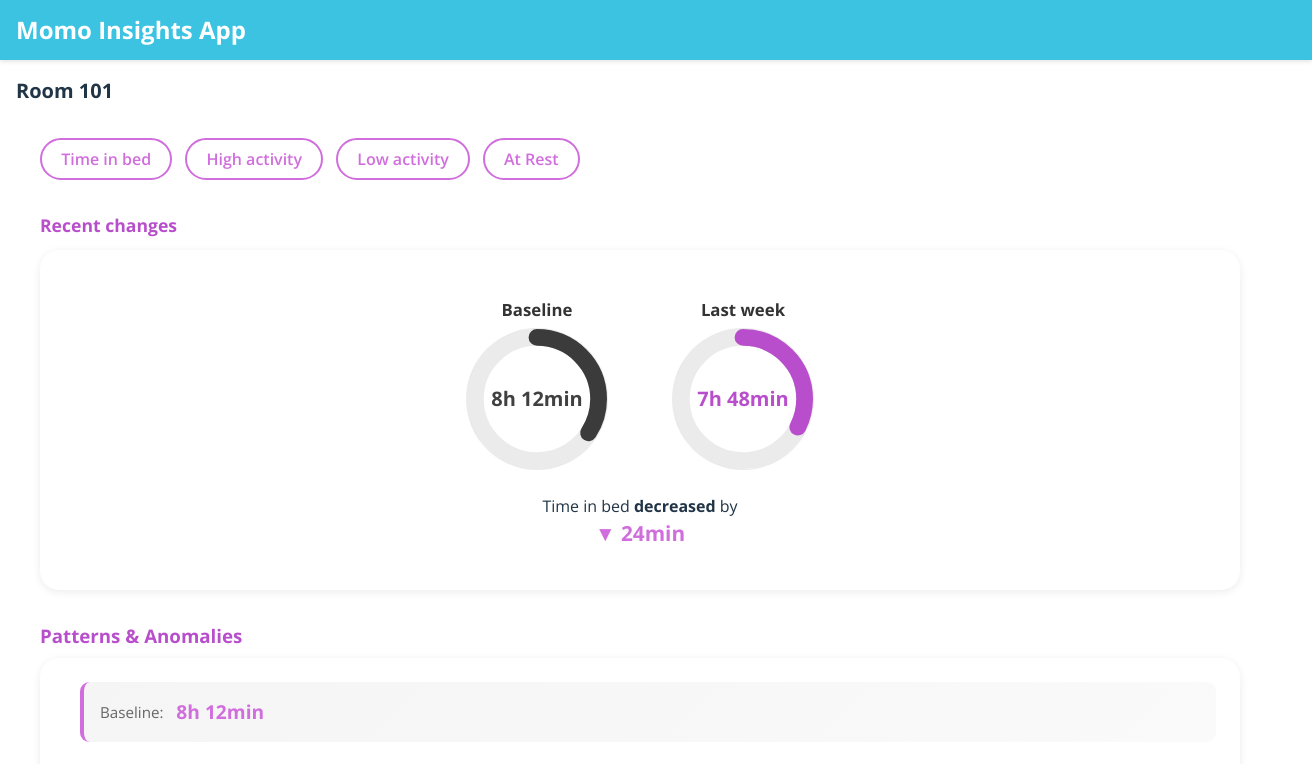
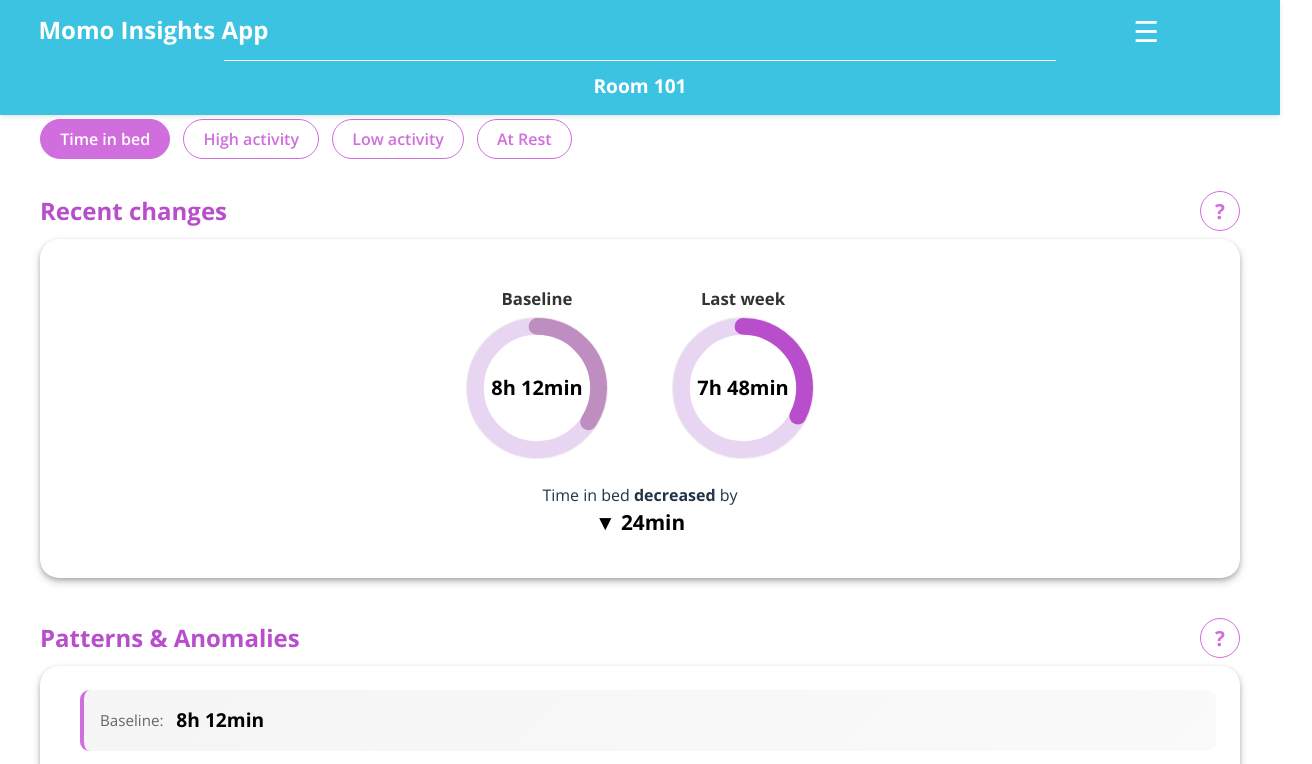
Before and after one commit to RosicaNikolova/momo-frontend, a React (Vite) app: page / in a window 1280 px wide. Shown: the top 764 px of the page, 1312 px wide, since content can reach past the window. Built offline with nearby package versions, Linux system fonts and the light colour scheme; no server answers.

Commit message:
updated design + info component
design now looks more in line with figma prototypes (same colours same layout etc.). I also added the information overlay

```diff
--- /dev/null
+++ b/src/components/InfoSection.css
@@ -0,0 +1,86 @@
+.section-header {
+  display: flex;
+  align-items: center;
+  justify-content: space-between;
+  gap: 1rem;
+  margin-bottom: 0.5rem;
+}
+
+.section-title {
+  color: #b84ecb;
+  margin: 0;
+  text-align: left;
+  font-size: 1.5rem;
+}
+
+.section-card {
+  background: white;
+  border-radius: 1.2rem;
+  padding: 1.5rem;
+  box-shadow: 0 4px 8px rgba(0, 0, 0, 0.2), 0 2px 4px rgba(0, 0, 0, 0.18);
+  position: relative;
+  margin-bottom: 2.5rem;
+}
+
+.info-button {
+  width: 40px;
+  height: 40px;
+  border-radius: 50%;
+  border: 1px solid #d16edd;
+  background: white;
+  color: #d16edd;
+  font-size: 1.3rem;
+  font-weight: bold;
+  cursor: pointer;
+  display: flex;
+  align-items: center;
+  justify-content: center;
+  transition: all 0.2s ease;
+  flex-shrink: 0;
+  padding: 0;
+  outline: none;
+}
+
+.info-button:hover {
+  background: #d16edd;
+  color: white;
+  border-color: #d16edd;
+}
+
+.info-button:focus {
+  outline: none;
+  border-color: #d16edd;
+}
+
+.info-button:active {
+  outline: none;
+}
+
+.info-button.active {
+  background: #d16edd;
+  color: white;
+  border-color: #d16edd;
+}
+
+.info-overlay {
+  background: rgba(209, 110, 221, 0.08);
+  border: 1px solid #d16edd;
+  border-radius: 0.8rem;
+  padding: 1rem;
+  margin-bottom: 1.5rem;
+  color: #333;
+  font-size: 0.95rem;
+  line-height: 1.5;
+  animation: fadeSlideInOverlay 0.3s ease-out forwards;
+}
+
+@keyframes fadeSlideInOverlay {
+  from {
+    opacity: 0;
+    transform: translateY(-10px);
+  }
+  to {
+    opacity: 1;
+    transform: translateY(0);
+  }
+}
--- /dev/null
+++ b/src/components/InfoSection.jsx
@@ -0,0 +1,30 @@
+import { useState } from "react";
+import "./InfoSection.css";
+
+export default function InfoSection({ title, description, children }) {
+  const [showInfo, setShowInfo] = useState(false);
+
+  return (
+    <div>
+      <div className="section-header">
+        <h3 className="section-title">{title}</h3>
+        <button
+          className={`info-button ${showInfo ? 'active' : ''}`}
+          onClick={() => setShowInfo(!showInfo)}
+          aria-label="Show information"
+          title="Show information"
+        >
+          ?
+        </button>
+      </div>
+      <div className="section-card">
+        {showInfo && (
+          <div className="info-overlay">
+            <p>{description}</p>
+          </div>
+        )}
+        {children}
+      </div>
+    </div>
+  );
+}
--- a/src/components/MetricsTabs.css
+++ b/src/components/MetricsTabs.css
@@ -20,7 +20,7 @@
 .metric-tab {
   padding: 0.5rem 1.2rem;
   border-radius: 2rem;
-  border: 2px solid #d16edd;
+  border: 1px solid #d16edd;
   background: white;
   color: #d16edd;
   font-weight: 600;
--- a/src/components/Navigation.css
+++ b/src/components/Navigation.css
@@ -2,15 +2,32 @@
   width: 100%;
   color: white;
   background: #3CC3E1;
-  height: 60px;
-  padding: 0 1rem;
   display: flex;
-  align-items: center;
-  justify-content: space-between;
+  flex-direction: column;
   position: sticky;
   top: 0;
   z-index: 50;
   box-shadow: 0 2px 4px rgba(0,0,0,0.1);
+}
+
+.nav__top {
+  height: 60px;
+  padding: 0 2% 0 3%;
+  display: flex;
+  align-items: center;
+  justify-content: space-between;
+  position: relative;
+}
+
+.nav__top::after {
+  content: "";
+  position: absolute;
+  bottom: -1px;
+  left: 50%;
+  transform: translateX(-50%);
+  width: 65%;
+  height: 1px;
+  background: white;
 }
 
 .nav__logo {
@@ -50,6 +67,8 @@
   font-size: 1.8rem;
   color: white;
   outline: none;
+  margin-left: auto;
+  margin-right: 5%;
 }
 
 .nav__toggle:focus,
@@ -58,17 +77,23 @@
   border: none;
 }
 
+.nav__room {
+  text-align: center;
+  color: white;
+  font-weight: 700;
+  font-size: 1.2rem;
+  padding: 0.75rem 0 0.9rem;
+}
+
 .nav__menu--mobile {
   flex-direction: column;
   position: absolute;
-  top: 4rem;
+  top: 100%;
   left: 0;
   width: 100%;
   background: #3CC3E1;
   padding: 1rem 0;
   box-shadow: 0 2px 4px rgba(0,0,0,0.1);
-
-  /* animations */
   opacity: 0;
   transform: translateY(-10px);
   animation: fadeSlideIn 0.25s ease-out forwards;
@@ -89,8 +114,11 @@
   }
 }
 
-@media (min-width: 768px) {
-  .nav__menu--desktop { display: flex; }
-  .nav__toggle { display: none; }
-  .nav__menu--mobile { display: none; }
+@media (max-width: 767px) {
+  .nav {
+    position: fixed;
+    top: 0;
+    left: 0;
+    right: 0;
+  }
 }
--- a/src/components/Navigation.jsx
+++ b/src/components/Navigation.jsx
@@ -1,14 +1,14 @@
 import { useState } from "react";
 import "./Navigation.css";
 
-export default function Navigation() {
+export default function Navigation({ room }) {
   const [open, setOpen] = useState(false);
 
   return (
     <nav className="nav">
+      <div className="nav__top">
         <h1 className="nav__logo">Momo Insights App</h1>
 
-      {/* Mobile Menu Button */}
         <button
           className="nav__toggle"
           onClick={() => setOpen(!open)}
@@ -18,8 +18,10 @@ export default function Navigation() {
         >
           {open ? "✖" : "☰"}
         </button>
+      </div>
 
-      {/* Mobile Menu */}
+      {room && <div className="nav__room">{room}</div>}
+
       {open && (
         <ul id="nav-mobile-menu" className="nav__menu nav__menu--mobile" role="menu">
           <li role="none"><a href="#" role="menuitem">Home</a></li>
--- a/src/components/Patterns.css
+++ b/src/components/Patterns.css
@@ -1,10 +1,3 @@
-.timeline-card {
-  background: white;
-  border-radius: 1.2rem;
-  padding: 1.5rem;
-  box-shadow: 0 2px 8px rgba(0, 0, 0, 0.08);
-}
-
 .baseline-box {
   background: linear-gradient(135deg, #f5f5f5 0%, #fafafa 100%);
   border-left: 4px solid #d16edd;
@@ -25,16 +18,9 @@
 }
 
 .baseline-hours {
-  color: #d16edd;
+  color: #000000;
   font-weight: bold;
   font-size: 1.2rem;
-}
-
-.timeline-title {
-  color: #b84ecb;
-  margin-bottom: 0.5rem;
-  margin-top: 0;
-  text-align: left;
 }
 
 .timeline {
@@ -76,7 +62,7 @@
 }
 
 .timeline-content strong {
-  color: #333;
+  color: #000000;
 }
 
 .anomaly-value {
@@ -84,13 +70,13 @@
 }
 
 .anomaly-value.lower {
-  color: #1e88e5;
+  color: #86D0E8;
 }
 
 .anomaly-value.medium-high {
-  color: #ff9800;
+  color: #E4AD36;
 }
 
 .anomaly-value.high {
-  color: #d32f2f;
+  color: #EA2626;
 }
--- a/src/components/Patterns.jsx
+++ b/src/components/Patterns.jsx
@@ -1,3 +1,5 @@
+import { useState } from "react";
+import InfoSection from "./InfoSection";
 import "./Patterns.css";
 
 export default function Patterns({ events, baseline }) {
@@ -42,8 +44,10 @@ export default function Patterns({ events, baseline }) {
 
   return (
     <>
-      <h3 className="timeline-title">Patterns & Anomalies</h3>
-      <div className="timeline-card">
+      <InfoSection
+        title="Patterns & Anomalies"
+        description="This component displays patterns and anomalies in the metric data over time, helping identify significant changes and behavioral shifts."
+      >
         {baseline && (
           <div className="baseline-box" aria-label={`Baseline: ${baseline}`}>
             <span className="baseline-label">Baseline:</span>
@@ -75,7 +79,7 @@ export default function Patterns({ events, baseline }) {
             </div>
           ))}
         </div>
-      </div>
+      </InfoSection>
     </>
   );
 }
--- a/src/components/RecentChanges.css
+++ b/src/components/RecentChanges.css
@@ -1,19 +1,3 @@
-.recent-card {
-  background: white;
-  border-radius: 1.2rem;
-  padding: 1.5rem;
-  box-shadow: 0 2px 8px rgba(0, 0, 0, 0.08);
-  margin-bottom: 2rem;
-}
-
-.recent-title {
-  color: #b84ecb;
-  margin-bottom: 0.75rem;
-  margin-top: 0;
-  text-align: left;
-  font-size: 1.1rem;
-}
-
 .recent-grid {
   display: flex;
   justify-content: center;
@@ -63,7 +47,7 @@
 
 .dial-track {
   fill: none;
-  stroke: rgba(0, 0, 0, 0.08);
+  stroke: #E8D5F2;
   stroke-width: 12;
 }
 
@@ -75,7 +59,12 @@
 }
 
 .dial-black {
-  color: rgba(0, 0, 0, 0.75);
+  color: #000000;
+  stroke: #BF8EC0;
+}
+
+.dial-black .dial-progress {
+  stroke: #BF8EC0;
 }
 
 .dial-purple {
@@ -85,6 +74,7 @@
 .dial-text {
   position: relative;
   z-index: 1;
+  color: #000000;
 }
 
 /* Mobile / small screens: keep dials side-by-side, allow horizontal scroll if needed */
@@ -115,22 +105,27 @@
     height: clamp(72px, 28vw, 120px);
   }
 
-  .recent-diff {
+.recent-diff {
     text-align: center;
     margin-top: 0.5rem;
+    color: #000000;
   }
+
+.recent-diff strong {
+  color: #000000;
+}
 }
 
 .diff-value {
   font-size: 1.3rem;
   font-weight: bold;
-  color: black;
+  color: #000000;
 }
 
 .diff-value.up {
-  color: #0f9d58;
+  color: #000000;
 }
 
 .diff-value.down {
-  color: #d16edd;
+  color: #000000;
 }
--- a/src/components/RecentChanges.jsx
+++ b/src/components/RecentChanges.jsx
@@ -1,3 +1,4 @@
+import InfoSection from "./InfoSection";
 import "./RecentChanges.css";
 
 export default function RecentChanges({ baseline, lastWeek, difference, description }) {
@@ -70,10 +71,11 @@ export default function RecentChanges({ baseline, lastWeek, difference, descript
     );
   };
   return (
-    <>
-      <h3 className="recent-title">Recent changes</h3>
-      <div className="recent-card">
-        <div className="recent-grid">
+    <InfoSection
+      title="Recent changes"
+      description="This component shows the recent changes in the metric compared to the baseline."
+    >
+      <div className="recent-grid">
 
           <div className="recent-item">
             <h4>Baseline</h4>
@@ -92,7 +94,6 @@ export default function RecentChanges({ baseline, lastWeek, difference, descript
           <br />
           <span className={`diff-value ${diffClass}`}>{arrow} {difference}</span>
         </p>
-      </div>
-    </>
+    </InfoSection>
   );
 }
--- a/src/pages/TestPage.jsx
+++ b/src/pages/TestPage.jsx
@@ -7,7 +7,7 @@ import { getTrendData, getChangepointsData, getAnomaliesData } from "../services
 import '../styles/pages.css'
 
 export default function TestPage() {
-  const [metric, setMetric] = useState("time_in_bed");
+  const [metric, setMetric] = useState("timeInBed");
   const [trendData, setTrendData] = useState(null);
   const [timelineData, setTimelineData] = useState([]);
   const [loading, setLoading] = useState(false);
@@ -71,9 +71,7 @@ export default function TestPage() {
 
   return (
     <>
-      <Navigation />
-      <h3 className="page__room">Room 101</h3>
-
+      <Navigation room="Room 101"/>
       <div className="page">
         <MetricsTabs selected={metric} onChange={setMetric} />
 
--- a/src/styles/pages.css
+++ b/src/styles/pages.css
@@ -1,16 +1,15 @@
 .page {
   max-width: 1200px;
   margin: 0 auto;
-    padding: 1rem;
+  padding: 0.25rem 1rem 1rem 1rem;
   min-height: calc(100vh - 60px);
 }
 
-.page__room {
-    margin: 0;
-    padding: 1rem;
-    text-align: left;
-    font-size: 1.25rem;
-    font-weight: bold;
+@media (max-width: 767px) {
+  .page {
+    padding-top: 120px;
+    padding-bottom: 0.5rem;
+  }
 }
 
 .page__content {
```
Lines whose indentation alone changed are shown as unchanged.
